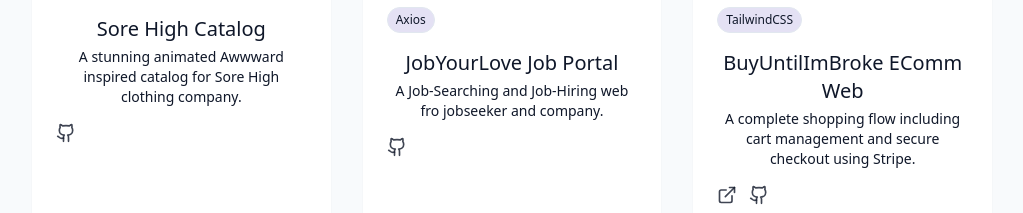
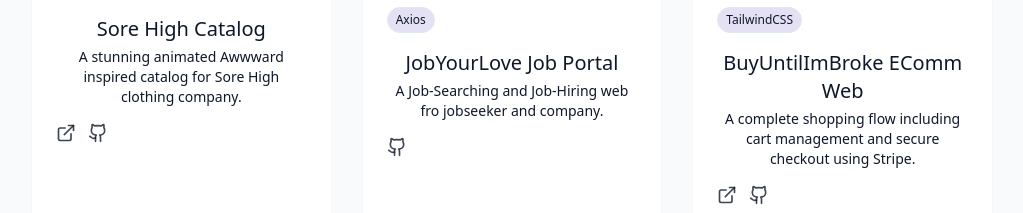
Before and after one commit to excelyynxl-a11y/my-portfolio, a React (Vite) app: page / in a window 1280 px wide. Shown: the part 4045-4258 px from the top of the page, without its empty margins (128-1151 px from the left). Built offline with nearby package versions, Linux system fonts and the light colour scheme.

Commit message:
add sorehigh demourl

```diff
--- a/src/components/ProjectsSection.jsx
+++ b/src/components/ProjectsSection.jsx
@@ -7,7 +7,7 @@ const projects = [
         description: "A stunning animated Awwward inspired catalog for Sore High clothing company.",
         image: "/projects/sore_high.png",
         tags: ["Next", "TailwindCSS", "GSAP"],
-        demoUrl: "#",
+        demoUrl: "https://sore-high.vercel.app/",
         gitUrl: "https://github.com/excelyynxl-a11y/sore-high-landing-page",
     },
     {
```
